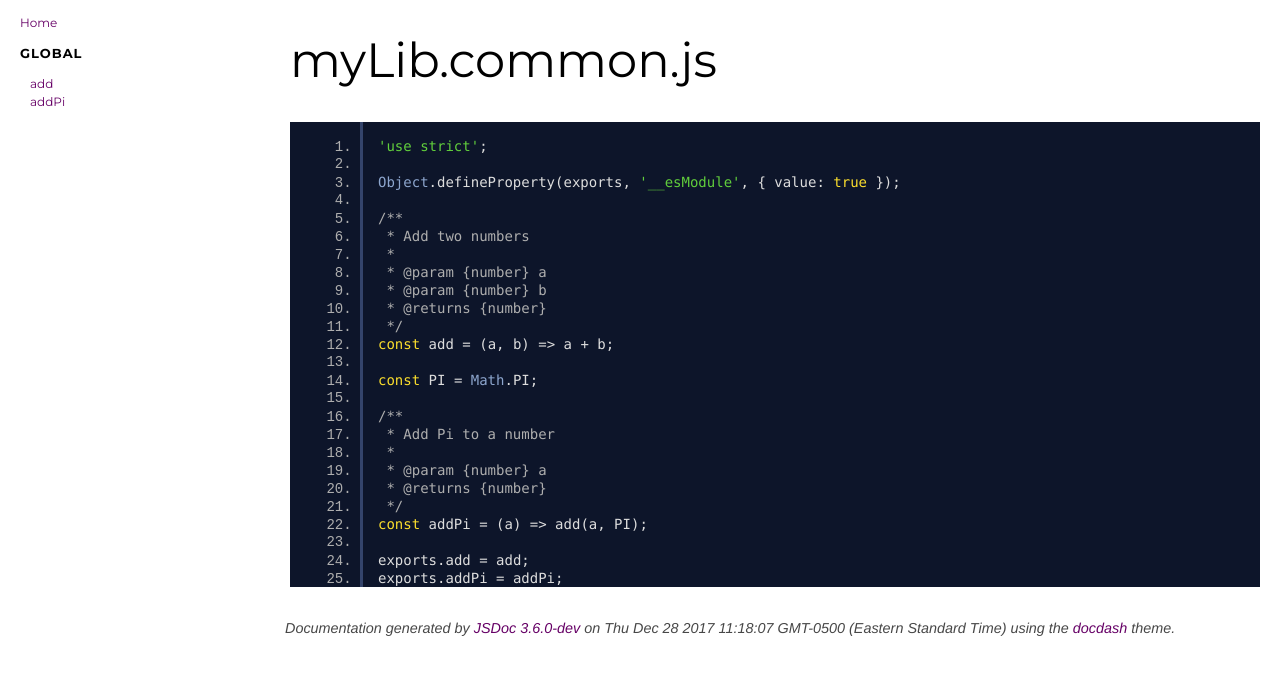
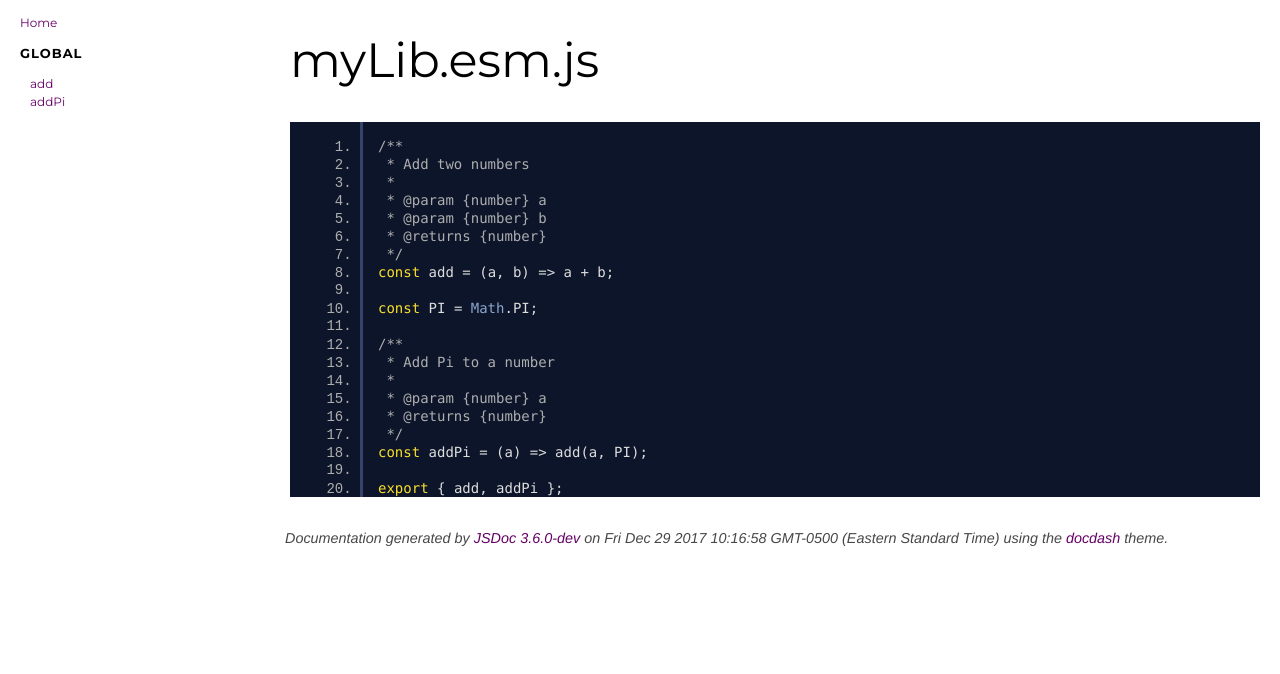
Before and after one commit to RillingDev/tslib-stack, a website: page docs/myLib.esm.js.html in a window 1280 px wide. Drawn offline with Linux system fonts and the light colour scheme.

Commit message:
reverted to esm.js instead of .mjs

```diff
--- a/docs/myLib.common.js.html
+++ b/docs/myLib.esm.js.html
@@ -2,7 +2,7 @@
 <html lang="en">
 <head>
     <meta charset="utf-8">
-    <title>myLib.common.js - Documentation</title>
+    <title>myLib.esm.js - Documentation</title>
 
     <script src="scripts/prettify/prettify.js"></script>
     <script src="scripts/prettify/lang-css.js"></script>
@@ -28,7 +28,7 @@
 
 <div id="main">
 
-    <h1 class="page-title">myLib.common.js</h1>
+    <h1 class="page-title">myLib.esm.js</h1>
 
 
 
@@ -38,11 +38,7 @@
 
     <section>
         <article>
-            <pre class="prettyprint source linenums"><code>'use strict';
-
-Object.defineProperty(exports, '__esModule', { value: true });
-
-/**
+            <pre class="prettyprint source linenums"><code>/**
  * Add two numbers
  *
  * @param {number} a
@@ -61,8 +57,7 @@ const PI = Math.PI;
  */
 const addPi = (a) => add(a, PI);
 
-exports.add = add;
-exports.addPi = addPi;
+export { add, addPi };
 </code></pre>
         </article>
     </section>
@@ -75,7 +70,7 @@ exports.addPi = addPi;
 <br class="clear">
 
 <footer>
-    Documentation generated by <a href="https://github.com/jsdoc3/jsdoc">JSDoc 3.6.0-dev</a> on Thu Dec 28 2017 11:18:07 GMT-0500 (Eastern Standard Time) using the <a href="https://github.com/clenemt/docdash">docdash</a> theme.
+    Documentation generated by <a href="https://github.com/jsdoc3/jsdoc">JSDoc 3.6.0-dev</a> on Fri Dec 29 2017 10:16:58 GMT-0500 (Eastern Standard Time) using the <a href="https://github.com/clenemt/docdash">docdash</a> theme.
 </footer>
 
 <script>prettyPrint();</script>
--- a/jsdoc.json
+++ b/jsdoc.json
@@ -8,7 +8,7 @@
     "source": {
         "include": [
             "./README.md",
-            "./dist/myLib.common.js"
+            "./dist/myLib.esm.js"
         ],
         "excludePattern": "(node_modules/|docs/)"
     },
--- a/package.json
+++ b/package.json
@@ -3,7 +3,7 @@
     "version": "v9.0.0",
     "description": "A small & flexible stack for building modern ES6 libraries.",
     "main": "dist/myLib.common.js",
-    "module": "dist/myLib.mjs",
+    "module": "dist/myLib.esm.js",
     "types": "types/main.d.ts",
     "settings": {
         "input": "main.ts",
--- a/tasks/rollup.config.js
+++ b/tasks/rollup.config.js
@@ -8,7 +8,7 @@ export default {
     output: [
         {
             format: "es",
-            file: `./dist/${settings.namespace.file}.mjs`
+            file: `./dist/${settings.namespace.file}.esm.js`
         },
         {
             format: "cjs",
```
Also changed, not shown: docs/global.html (+3 -3 lines), docs/index.html (+1 -1 lines), dist/myLib.esm.js (renamed from dist/myLib.mjs).
